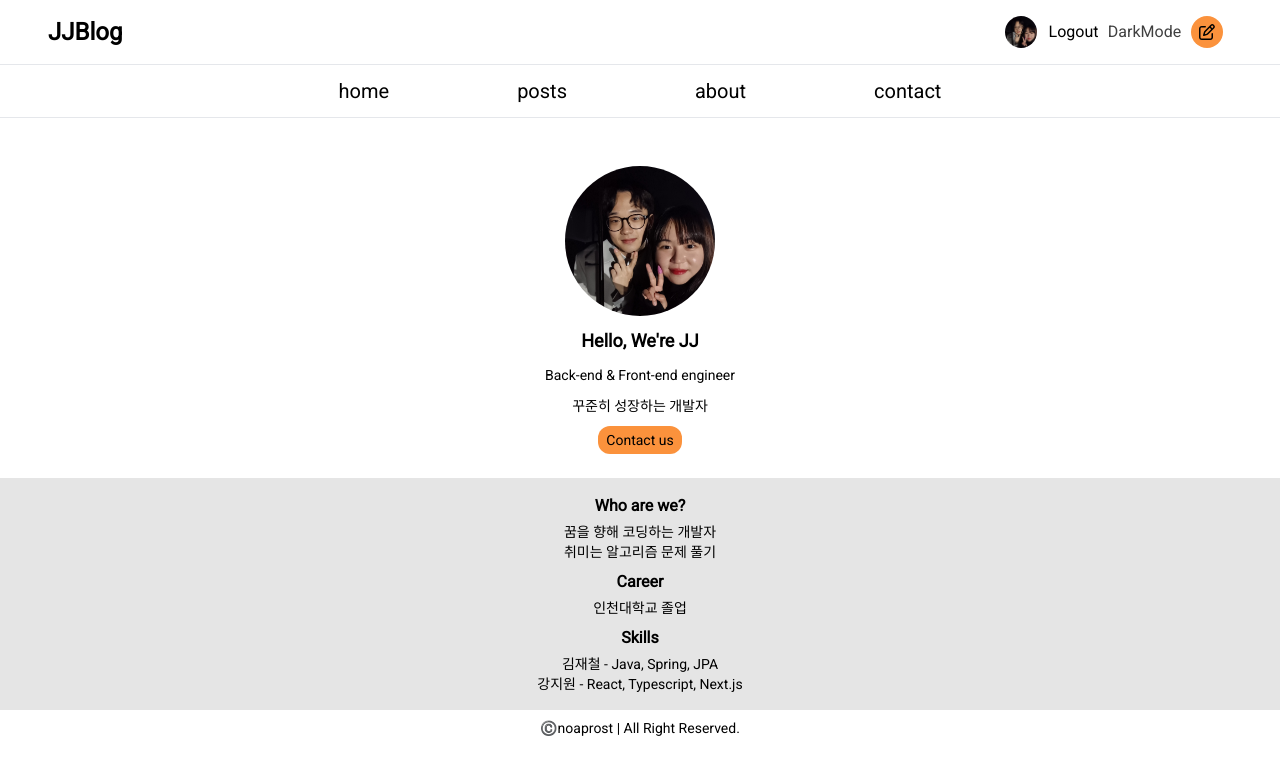
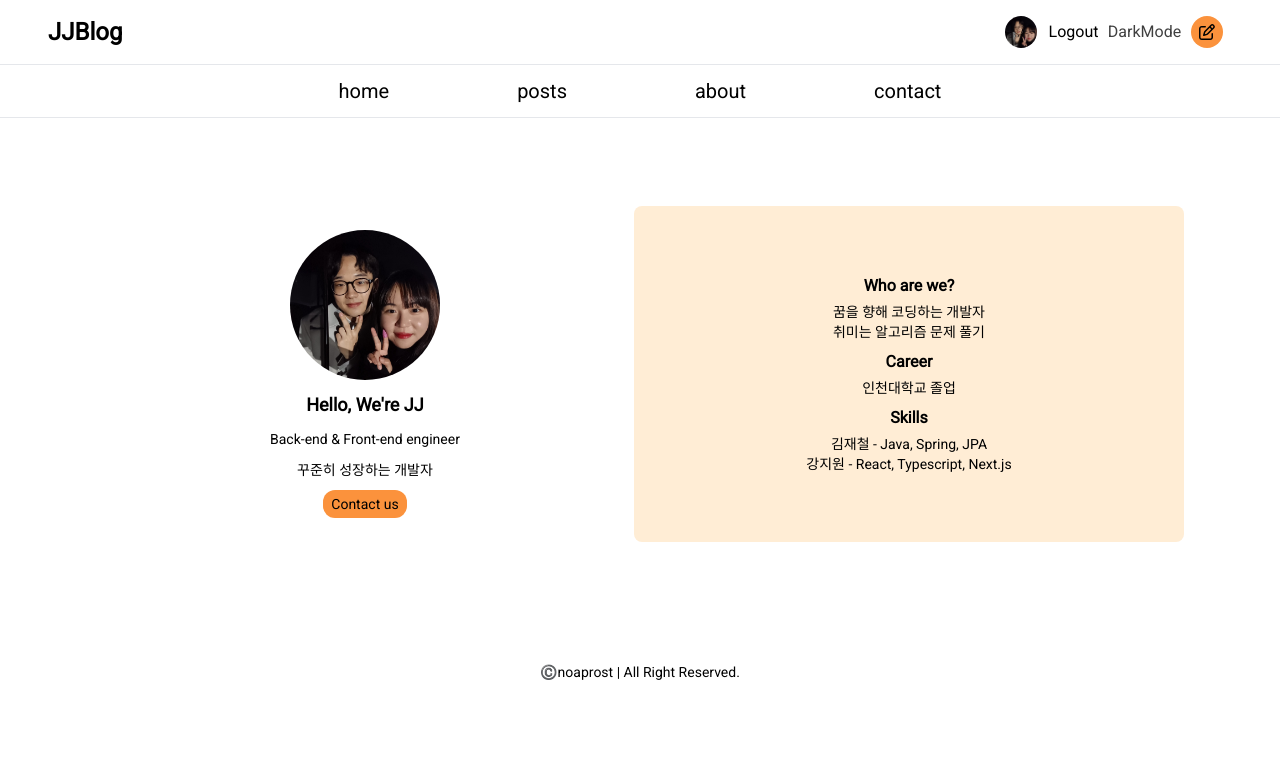
Before and after one commit to noaprost/jjlog, a Next.js app: page /about in a window 1280 px wide. Shown: the top 774 px of the page. Built offline with nearby package versions, Linux system fonts and the light colour scheme.

Commit message:
feat: about 페이지 UI 수정

```diff
--- a/src/app/about/page.tsx
+++ b/src/app/about/page.tsx
@@ -2,9 +2,11 @@ import Profile from "@/components/Profile";
 
 export default function AboutPage() {
   return (
-    <div>
-      <Profile />
-      <div className="bg-neutral-200 dark:bg-neutral-900 p-3 flex flex-col items-center">
+    <div className="flex pt-16 pb-28 px-24">
+      <div className="w-full flex items-center justify-center">
+        <Profile />
+      </div>
+      <div className="bg-orange-100 dark:bg-neutral-900 p-3 flex flex-col items-center w-full justify-center rounded-lg">
         <div className="flex flex-col items-center p-1">
           <h2 className="font-semibold text-md mb-1">Who are we?</h2>
           <p className="text-sm">꿈을 향해 코딩하는 개발자</p>
```
